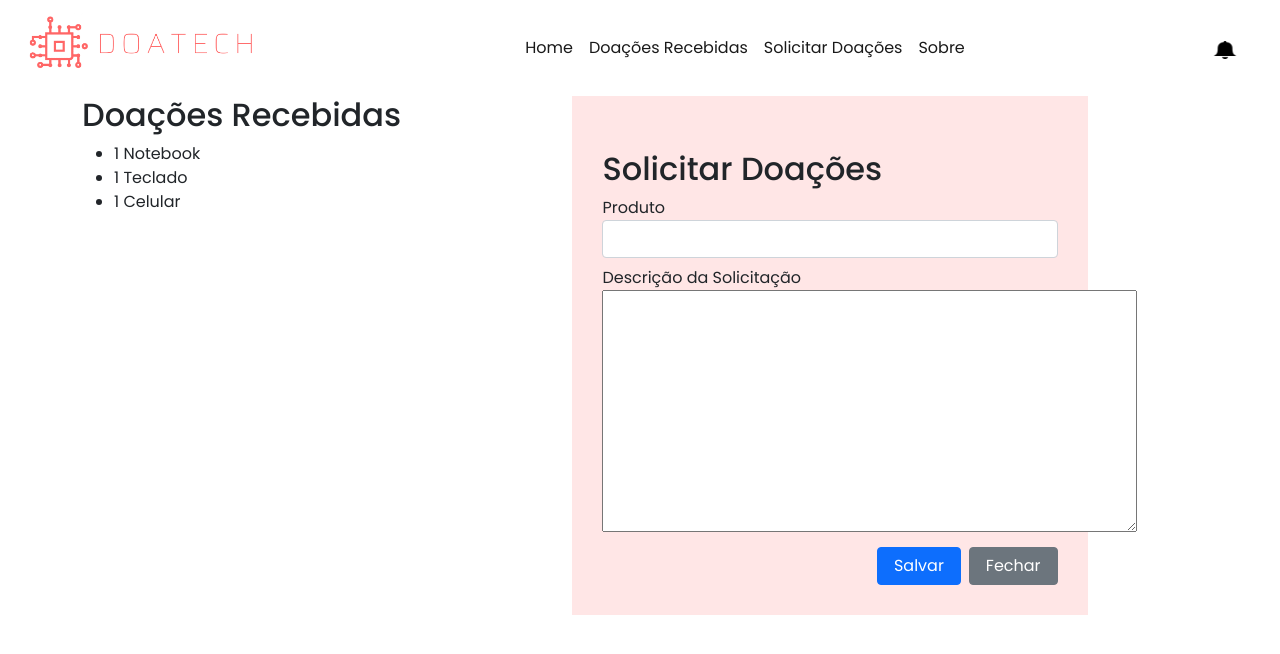
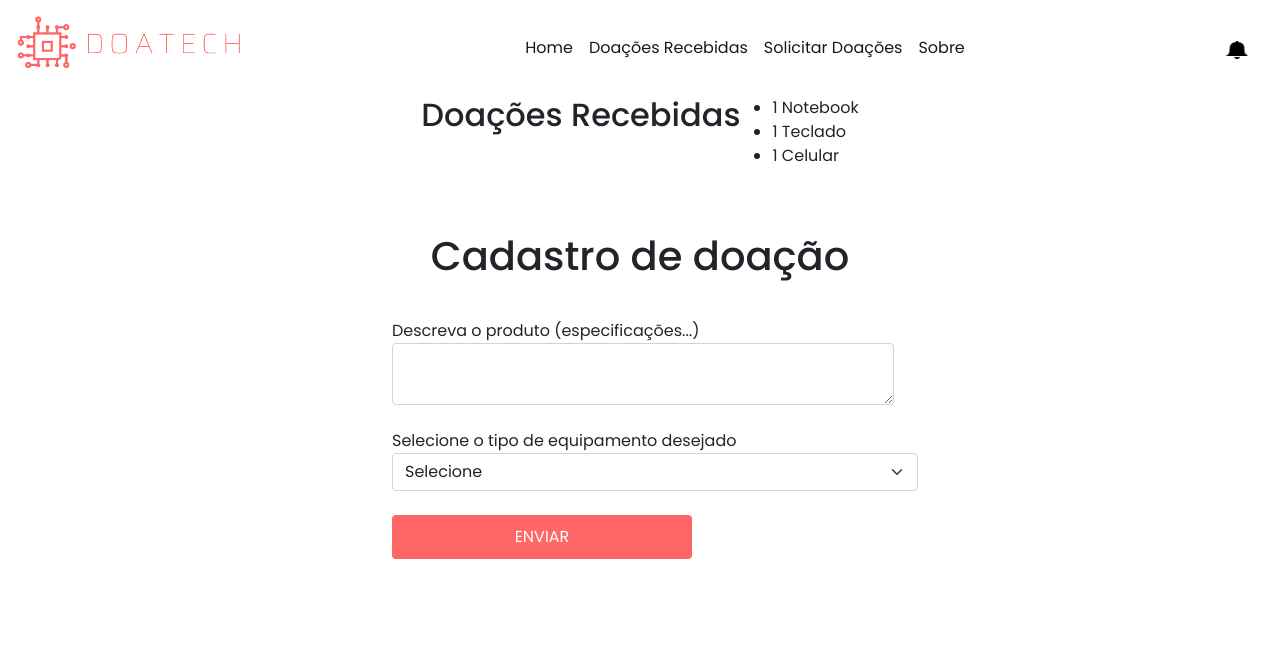
Before and after one commit to Hackatona-AGES-2022/CriativiDev, a React (Create React App) app in the folder frontend/creativdev-front/: page /receptor-logado in a window 1280 px wide. Shown: the top 654 px of the page. Built offline with nearby package versions, Linux system fonts and the light colour scheme.

Commit message:
doacoes recebidas justificadas

```diff
--- a/frontend/creativdev-front/src/screens/ TelaReceptorLogador.jsx
+++ b/frontend/creativdev-front/src/screens/ TelaReceptorLogador.jsx
@@ -3,7 +3,7 @@ import { HeaderReciever } from '../containers/Header';
 import { BtnSalvar, BtnFechar } from "../components/Botoes";
 import { Card } from "../components/Card";
 import plus from "../assets/plus.png"
-
+import { CadastroeSolicitacaoDoacao } from "../containers/CadastroeSolicitacaoDoacao";
 
 const TelaReceptorLogado =()=>{
 
@@ -31,14 +31,11 @@ const TelaReceptorLogado =()=>{
     }
 
     return(
-    <div className="container-fluid">
-
+    <div>
         <HeaderReciever/>
-
         <div className="container">
-
             <div className="row">
-    <div className="col-4">
+                <div className="d-flex justify-content-center pb-5">
                     <h2>Doações Recebidas</h2>
                     <ul>
                         <li>1 Notebook</li>
@@ -46,35 +43,15 @@ const TelaReceptorLogado =()=>{
                         <li>1 Celular</li>
                     </ul>
                 </div>
-    <div className="col-8">
-    <form style={styles.form}>
-            <h2 className="mt-4">Solicitar Doações</h2>
+                </div>
+            <h1 class = 'd-flex justify-content-center'>Cadastro de doação</h1>
+            <div class = 'd-flex justify-content-center'>
 
-            <div className="row">
-                <div className="form-group col-12 ">
-                    <div className="mb-2">
-                        <label for="produto" style={styles.labels}>Produto</label>
-                        <input className="form-control" type="text" id="produto"/>
+            <CadastroeSolicitacaoDoacao />
             </div>
-                    <div className="mb-2">
-                        <label for="descricao" style={styles.labels}>Descrição da Solicitação</label>
-                        <textarea  class = "me-4"name="descricao" id="" cols="37" rows="10"></textarea>
-                    </div>
-
-                </div>
-            </div>
-            <div className='form-group col-12 justify-content-end align-items-end'>
-                <div className='d-flex justify-content-end'>
-                    <BtnSalvar/>
-                    <BtnFechar/>
-             </div>
-            </div>
-        </form></div>
-
          </div>
     </div>
 
-    </div>
     )
 }
 export default TelaReceptorLogado;
--- a/frontend/creativdev-front/src/screens/CadastroSolicitacao.jsx
+++ b/frontend/creativdev-front/src/screens/CadastroSolicitacao.jsx
@@ -8,11 +8,7 @@ export const CadastroSolicitacao = () => {
     return(
         <>
             <HeaderReciever class/>
-            <h1 class = 'd-flex justify-content-center'>Cadastro de solicitação de doação</h1>
-            <div class = 'd-flex justify-content-center'>
 
-            <CadastroeSolicitacaoDoacao />
-            </div>
         </>
 
     )
```
Also changed, not shown: frontend/creativdev-front/src/screens/CadastroReceptor.jsx (deleted, +0 -9 lines). Lines whose indentation alone changed are shown as unchanged.
